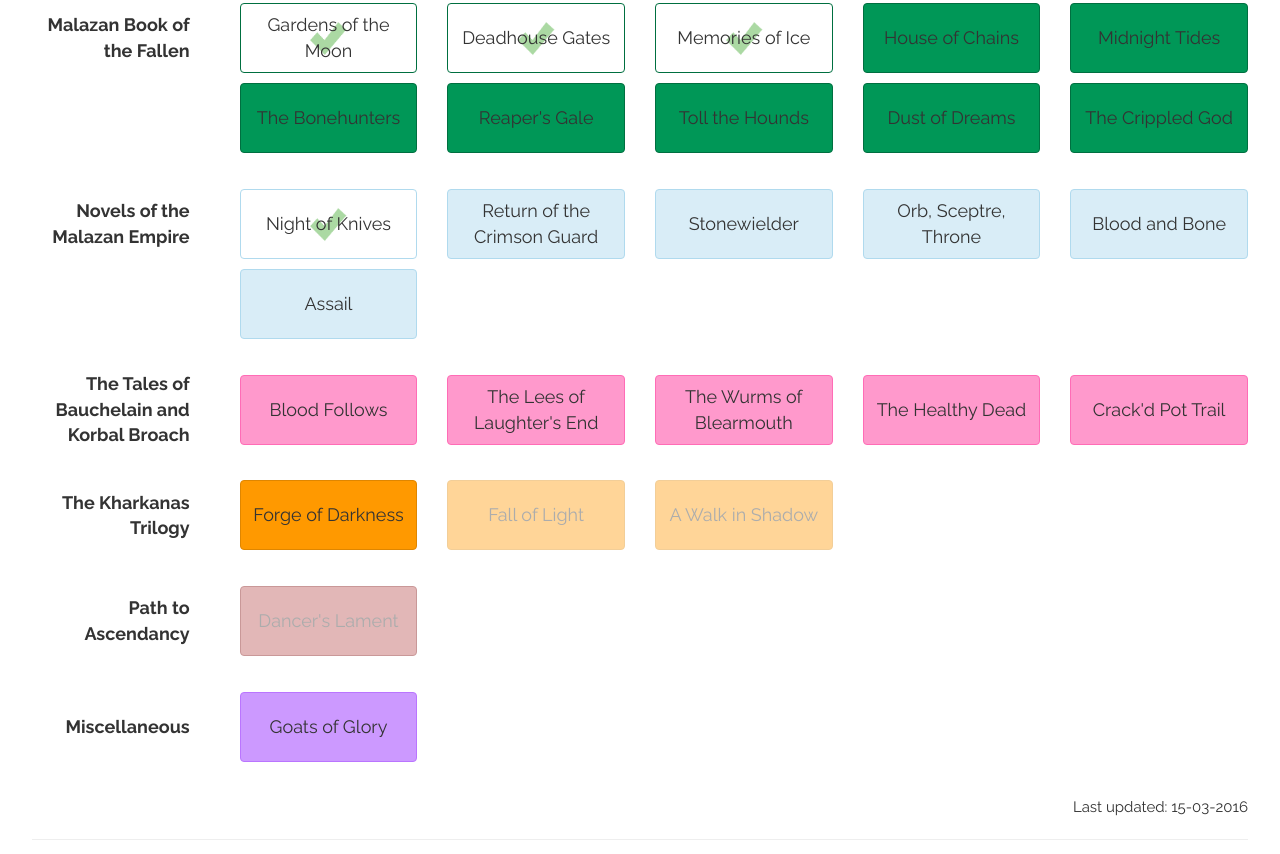
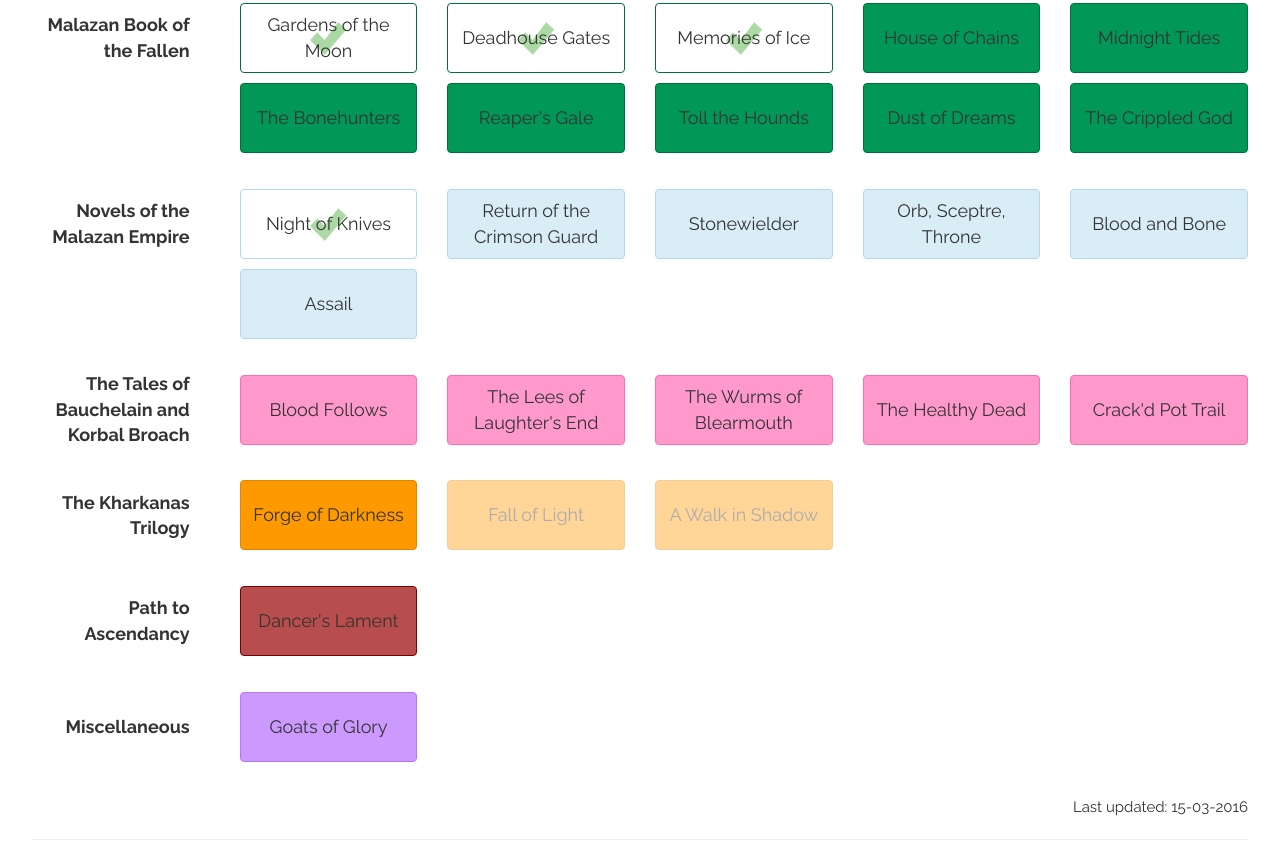
Before and after one commit to ceva24/malazan-read, a plain HTML site: page index.html in a window 1280 px wide. Shown: the part 410-1264 px from the top of the page. Drawn offline with Linux system fonts and the light colour scheme.

Commit message:
Dancer's Lament released

```diff
--- a/index.html
+++ b/index.html
@@ -101,7 +101,7 @@
 
                 <div class="row">
                     <div class="col-lg-2"><p class="title series">Path to Ascendancy</p></div>
-                    <div class="col-lg-2"><p class="book book-ascendancy unreleased" title="Unreleased" data-toggle="tooltip">Dancer's Lament</p></div>
+                    <div class="col-lg-2"><p class="book book-ascendancy">Dancer's Lament</p></div>
                 </div>
                 <br>
 
```
